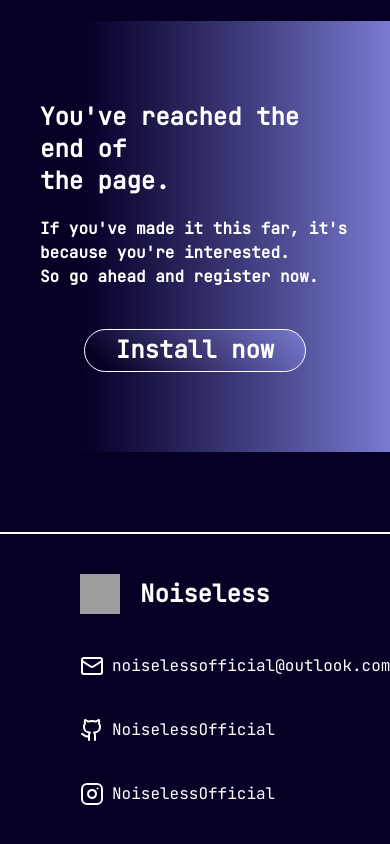
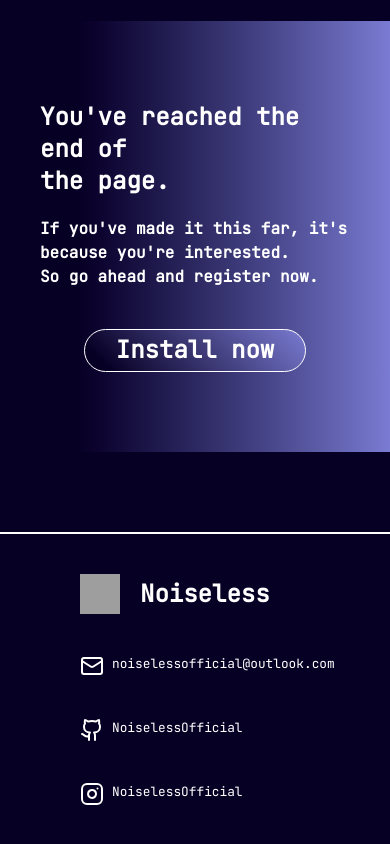
Before and after one commit to NoiselessOfficial/noiseless-frontend, a Vue app: page / in a window 390 px wide. Shown: the part 1916-2760 px from the top of the page. Built offline with nearby package versions, Linux system fonts and the light colour scheme; grey boxes are pictures that could not be loaded.

Commit message:
:art: (responsividade) Ajuste final na responsividade da home

```diff
--- a/src/components/home/footerSection.vue
+++ b/src/components/home/footerSection.vue
@@ -17,18 +17,18 @@ import { socialMedias } from '@/constants/links';
         Noiseless
       </p>
     </div>
-    <div class="text-white flex gap-10 flex-col lg:flex-row">
+    <div class="text-white flex gap-10 flex-col lg:flex-row text-[80%]">
       <div class="flex gap-2">
         <Mail />
-        <a href="mailto:noiselessofficial@outlook.com">noiselessofficial@outlook.com</a>
+        <a :href="socialMedias.email">noiselessofficial@outlook.com</a>
       </div>
       <div class="flex gap-2">
         <Github />
-        <a href="https://github.com/NoiselessOfficial">NoiselessOfficial</a>
+        <a :href="socialMedias.github">NoiselessOfficial</a>
       </div>
       <div class="flex gap-2">
         <Instagram />
-        <a href="#">NoiselessOfficial</a>
+        <a :href="socialMedias.instagram">NoiselessOfficial</a>
       </div>
     </div>
   </div>
```
